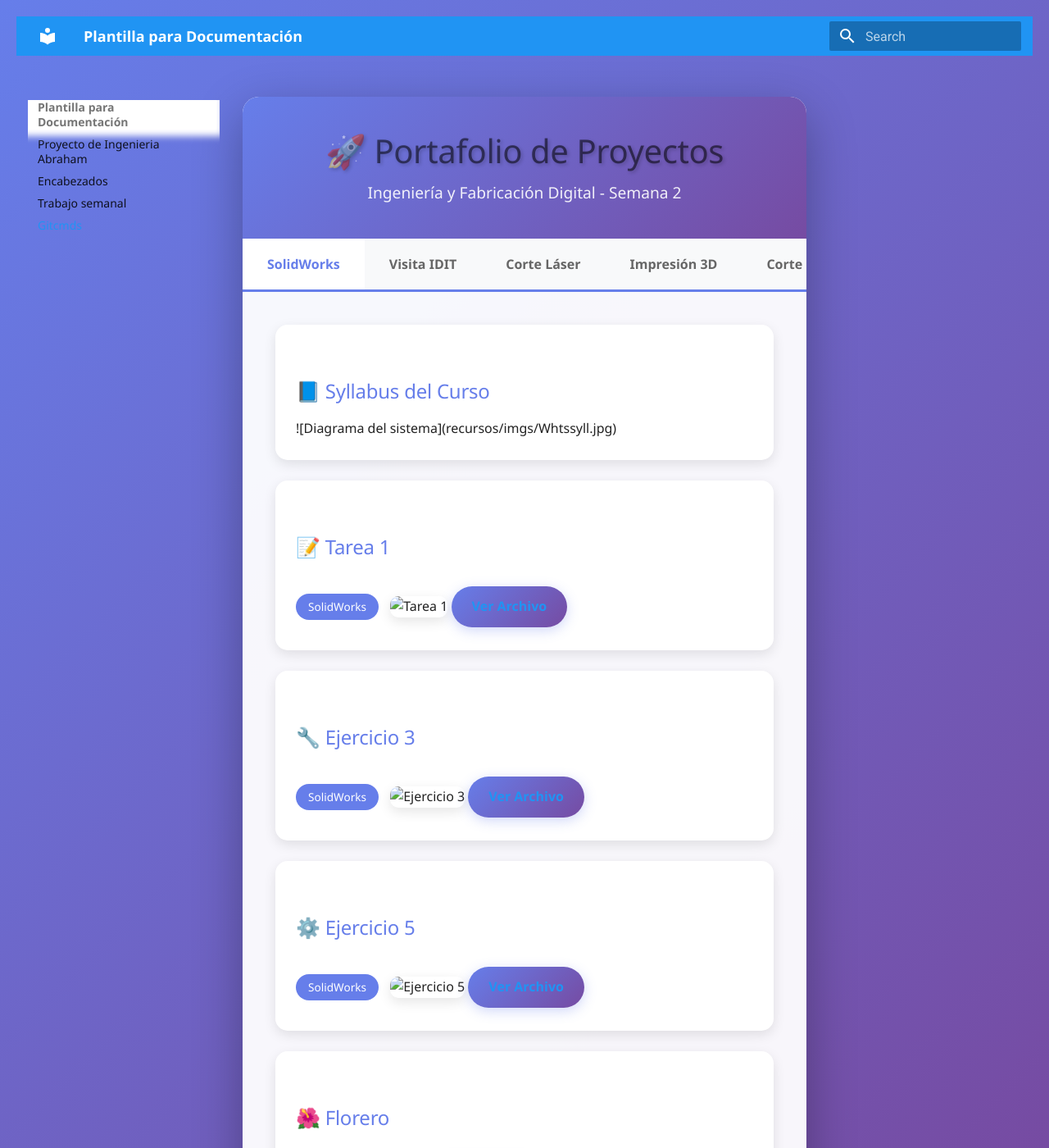
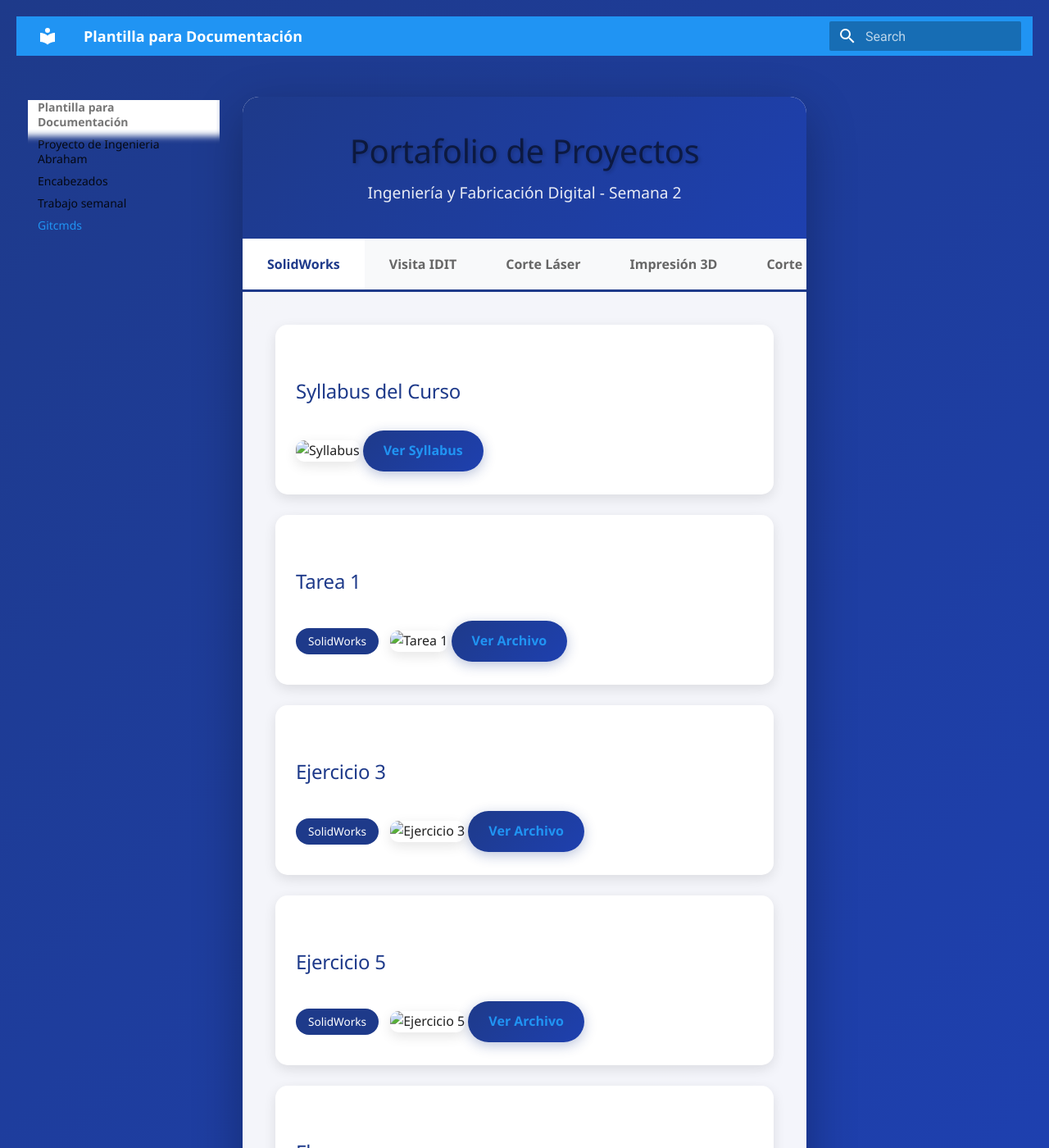
Before and after one commit to AbrahamNoda/Proyecto_de_Ingenieria_Abraham, an MkDocs documentation site: the page built from docs/gitcmds.md, in a window 1280 px wide and 1400 px high. Shown: the whole window at 82% size. Built offline with MkDocs 1.6.1 and Material for MkDocs 9.7.7, drawn with Linux system fonts in a browser that asks for light colours; some of the changed text lies outside the part shown.

Commit message:
Update color scheme and project titles in gitcmds.md

```diff
--- a/docs/gitcmds.md
+++ b/docs/gitcmds.md
@@ -66,12 +66,12 @@
         }
 
         .tab:hover {
-            background: rgba(102, 126, 234, 0.1);
-            color: #667eea;
+            background: rgba(30, 58, 138, 0.1);
+            color: #1e3a8a;
         }
 
         .tab.active {
-            color: #667eea;
+            color: #1e3a8a;
             background: white;
         }
 
@@ -124,7 +124,7 @@
         }
 
         .project-card h3 {
-            color: #667eea;
+            color: #1e3a8a;
             margin-bottom: 15px;
             font-size: 1.5em;
         }
@@ -191,7 +191,7 @@
 <body>
     <div class="container">
         <div class="header">
-            <h1>🚀 Portafolio de Proyectos</h1>
+            <h1>Portafolio de Proyectos</h1>
             <p>Ingeniería y Fabricación Digital - Semana 2</p>
         </div>
 
@@ -208,40 +208,41 @@
             <!-- SolidWorks Tab -->
             <div id="solidworks" class="tab-content active">
                 <div class="project-card">
-                    <h3>📘 Syllabus del Curso</h3>
-                    ![Diagrama del sistema](recursos/imgs/Whtssyll.jpg)
+                    <h3>Syllabus del Curso</h3>
+                    <img src="recursos/imgs/Whtssyll.jpg" alt="Syllabus" class="project-image">
+                    <a href="https://github.com/user-attachments/files/22192666/ScanSyllabusProyectoIngenieria.pdf" class="btn-link" target="_blank">Ver Syllabus</a>
                 </div>
 
                 <div class="project-card">
-                    <h3>📝 Tarea 1</h3>
+                    <h3>Tarea 1</h3>
                     <span class="badge">SolidWorks</span>
                     <img src="recursos/imgs/CapturaSldTarea1.png" alt="Tarea 1" class="project-image">
                     <a href="https://iberopuebla-my.sharepoint.com/:u:/g/personal/203599_iberopuebla_mx/Eb8R9IEmgOlIoTJIxipH2QUBdf1OQik5LTwOIDPUnIOe_w?e=Bknjgt" class="btn-link" target="_blank">Ver Archivo</a>
                 </div>
 
                 <div class="project-card">
-                    <h3>🔧 Ejercicio 3</h3>
+                    <h3>Ejercicio 3</h3>
                     <span class="badge">SolidWorks</span>
                     <img src="recursos/imgs/CapturaSldEj3.png" alt="Ejercicio 3" class="project-image">
                     <a href="https://iberopuebla-my.sharepoint.com/:u:/g/personal/203599_iberopuebla_mx/EZqiuaQncBZAqdMaiTxne-sBO_lrMAziB6y18CshPJj4rg?e=t0laoq" class="btn-link" target="_blank">Ver Archivo</a>
                 </div>
 
                 <div class="project-card">
-                    <h3>⚙️ Ejercicio 5</h3>
+                    <h3>Ejercicio 5</h3>
                     <span class="badge">SolidWorks</span>
                     <img src="recursos/imgs/CapturaSldEj5.png" alt="Ejercicio 5" class="project-image">
                     <a href="https://iberopuebla-my.sharepoint.com/:u:/g/personal/203599_iberopuebla_mx/EbFFcYND34pPuvw7OiX5H0YBzlhFvyqvbEXo9-txtcCt2g?e=iEIuX6" class="btn-link" target="_blank">Ver Archivo</a>
                 </div>
 
                 <div class="project-card">
-                    <h3>🌺 Florero</h3>
+                    <h3>Florero</h3>
                     <span class="badge">Diseño</span>
                     <img src="recursos/imgs/CapturaSldFlorero.png" alt="Florero" class="project-image">
                     <a href="https://iberopuebla-my.sharepoint.com/:u:/g/personal/203599_iberopuebla_mx/EZ1rLMzmvQpFmjqNYbOqnRgBzRmKy9k86GRMSvnz9RX0eA?e=BKbNcp" class="btn-link" target="_blank">Ver Archivo</a>
                 </div>
 
                 <div class="project-card">
-                    <h3>🪴 Macetas</h3>
+                    <h3>Macetas</h3>
                     <span class="badge">Diseño</span>
                     <div class="grid-images">
                         <img src="recursos/imgs/CapturaSldMaceta1.png" alt="Maceta 1">
@@ -257,7 +258,7 @@
             <!-- IDIT Tab -->
             <div id="idit" class="tab-content">
                 <div class="project-card">
-                    <h3>🏭 Visita al IDIT</h3>
+                    <h3>Visita al IDIT</h3>
                     <span class="badge">Experiencia</span>
                     <p>Recorrido por las instalaciones del Instituto de Innovación y Desarrollo Tecnológico</p>
                     <div class="grid-images">
@@ -268,7 +269,7 @@
                 </div>
 
                 <div class="project-card">
-                    <h3>📱 Portacelulares</h3>
+                    <h3>Portacelulares</h3>
                     <span class="badge">Proyecto</span>
                     <img src="recursos/imgs/Portacelular.jpeg" alt="Portacelular" class="project-image">
                 </div>
@@ -277,7 +278,7 @@
             <!-- Laser Tab -->
             <div id="laser" class="tab-content">
                 <div class="project-card">
-                    <h3>🔥 Introducción al Corte Láser</h3>
+                    <h3>Introducción al Corte Láser</h3>
                     <span class="badge">Capacitación</span>
                     <div class="grid-images">
                         <img src="recursos/imgs/Fotointroduccioncortelaser1.jpg" alt="Intro Láser 1">
@@ -287,7 +288,7 @@
                 </div>
 
                 <div class="project-card">
-                    <h3>🦅 Ensamble de Corte Láser - Pájaro</h3>
+                    <h3>Ensamble de Corte Láser - Pájaro</h3>
                     <span class="badge">Fabricación</span>
                     <div class="grid-images">
                         <img src="recursos/imgs/Fotocortepajaro1.jpg" alt="Pájaro 1">
@@ -298,7 +299,7 @@
                 </div>
 
                 <div class="project-card">
-                    <h3>🎨 Grabado de Logo con Láser</h3>
+                    <h3>Grabado de Logo con Láser</h3>
                     <span class="badge">Grabado</span>
                     <img src="recursos/imgs/Fotologoplayboy.jpg" alt="Logo" class="project-image">
                     <a href="recursos/archivos/logodeplayboy.DXF" class="btn-link" download>Descargar DXF</a>
@@ -308,14 +309,14 @@
             <!-- Impresión 3D Tab -->
             <div id="impresion3d" class="tab-content">
                 <div class="project-card">
-                    <h3>🌐 Impresión 3D - Esfera</h3>
+                    <h3>Impresión 3D - Esfera</h3>
                     <span class="badge">3D Print</span>
                     <img src="recursos/imgs/Fotoesfera.jpg" alt="Esfera" class="project-image">
                     <a href="recursos/archivos/Solidpiezabna3d.SLDPRT" class="btn-link" download>Descargar Pieza 3D</a>
                 </div>
 
                 <div class="project-card">
-                    <h3>🤖 Impresión 3D con IA - Perro Salchicha</h3>
+                    <h3>Impresión 3D con IA - Perro Salchicha</h3>
                     <span class="badge">IA</span><span class="badge">3D Print</span>
                     <img src="recursos/imgs/FotoPerroSalchicha.jpg" alt="Perro" class="project-image">
                     <p>Modelo generado con inteligencia artificial e impreso en 3D</p>
@@ -325,7 +326,7 @@
             <!-- Metal Tab -->
             <div id="metal" class="tab-content">
                 <div class="project-card">
-                    <h3>⚒️ Introducción al Corte de Lámina</h3>
+                    <h3>Introducción al Corte de Lámina</h3>
                     <span class="badge">Metales</span>
                     <div class="grid-images">
                         <img src="recursos/imgs/Fotointroduccionametal.jpg" alt="Metal 1">
@@ -338,7 +339,7 @@
             <!-- Escaneo Tab -->
             <div id="escaneo" class="tab-content">
                 <div class="project-card">
-                    <h3>📸 Escaneo 3D de Rostro</h3>
+                    <h3>Escaneo 3D de Rostro</h3>
                     <span class="badge">Escaneo 3D</span>
                     <p>Proceso de captura y digitalización de rostro en 3D</p>
                     <div class="grid-images">
```
Also changed, not shown: other parts of docs/gitcmds.md (+8 -8 lines).
